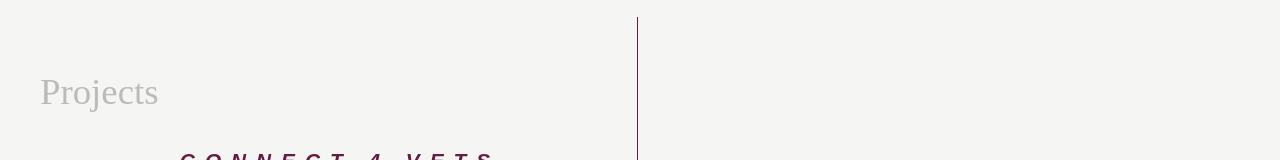
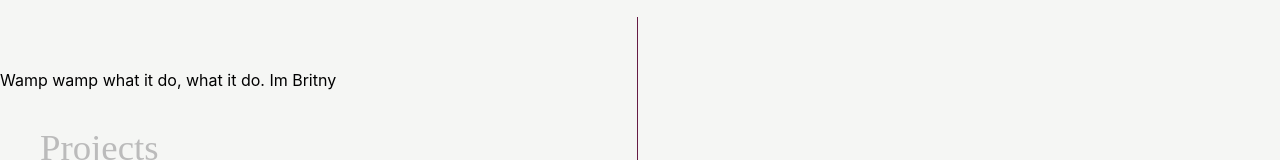
Before and after one commit to serabaker/Britny-s_Portfolio, a React (Create React App) app: page / in a window 1280 px wide. Shown: the part 178-338 px from the top of the page. Built offline with nearby package versions, Linux system fonts and the light colour scheme; a web font is replaced by a local one.

Commit message:
added about files

```diff
--- /dev/null
+++ b/src/components/About/About.js
@@ -0,0 +1,12 @@
+import React from "react";
+import "./About.css";
+
+const About = () => {
+  return (
+    <div>
+      <p>Wamp wamp what it do, what it do. Im Britny</p>
+    </div>
+  );
+};
+
+export default About;
--- a/src/components/Home/Home.js
+++ b/src/components/Home/Home.js
@@ -3,6 +3,7 @@
 import Projects from "../Projects/Projects";
 import Navbar from "../Navbar/Navbar";
 import Blog from "../Blog/Blog";
+import About from "../About/About";
 
 const Home = () => {
   const portfolioName = ["Britny Lain"];
@@ -11,6 +12,7 @@
       <div id="about">
         <>{<Navbar />}</>
         <h1 className="home-h1">{portfolioName}</h1>
+        <About />
         <>{<Projects />}</>
         <>{<Blog />}</>
       </div>
```
Also changed, not shown: src/components/About/About.css (added).
